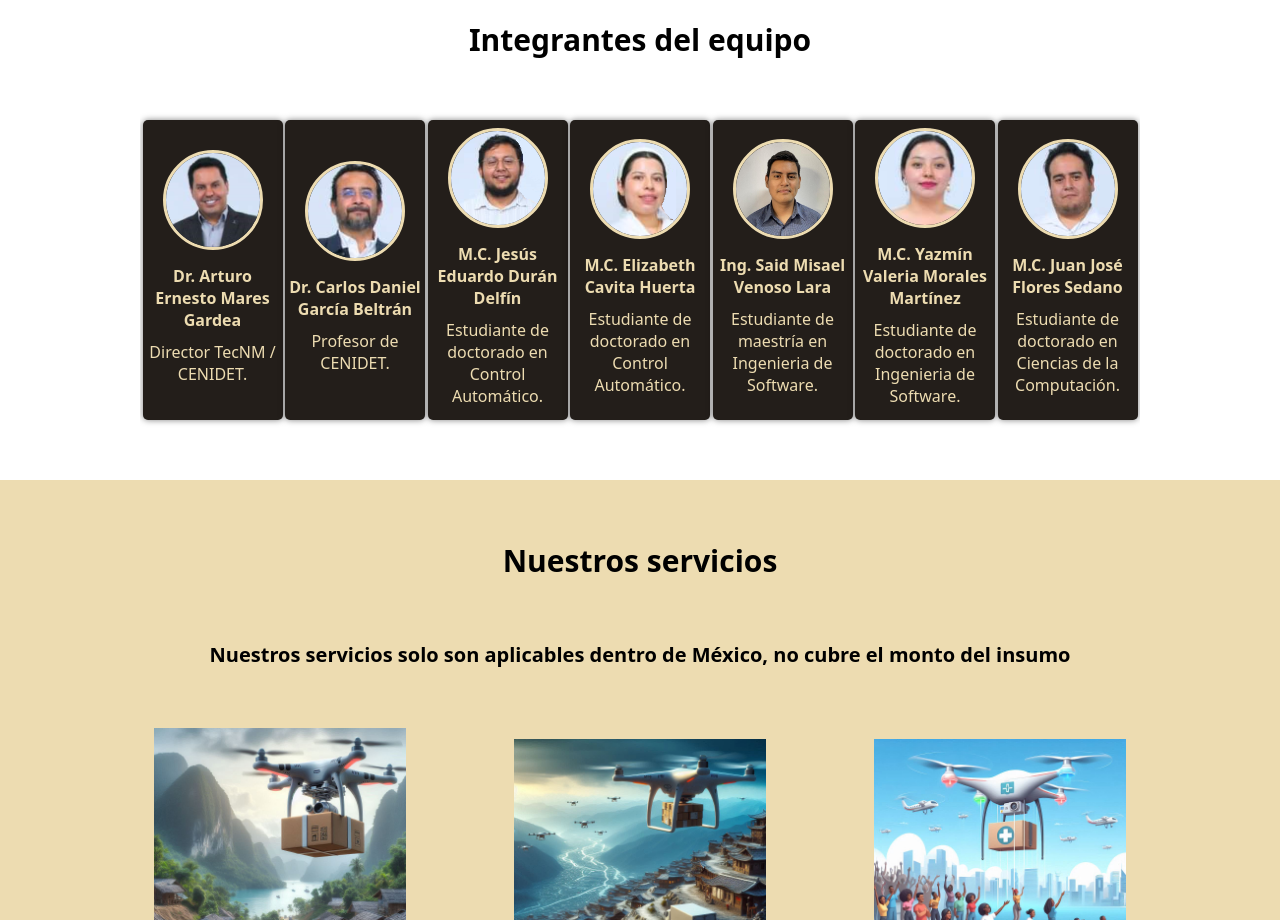
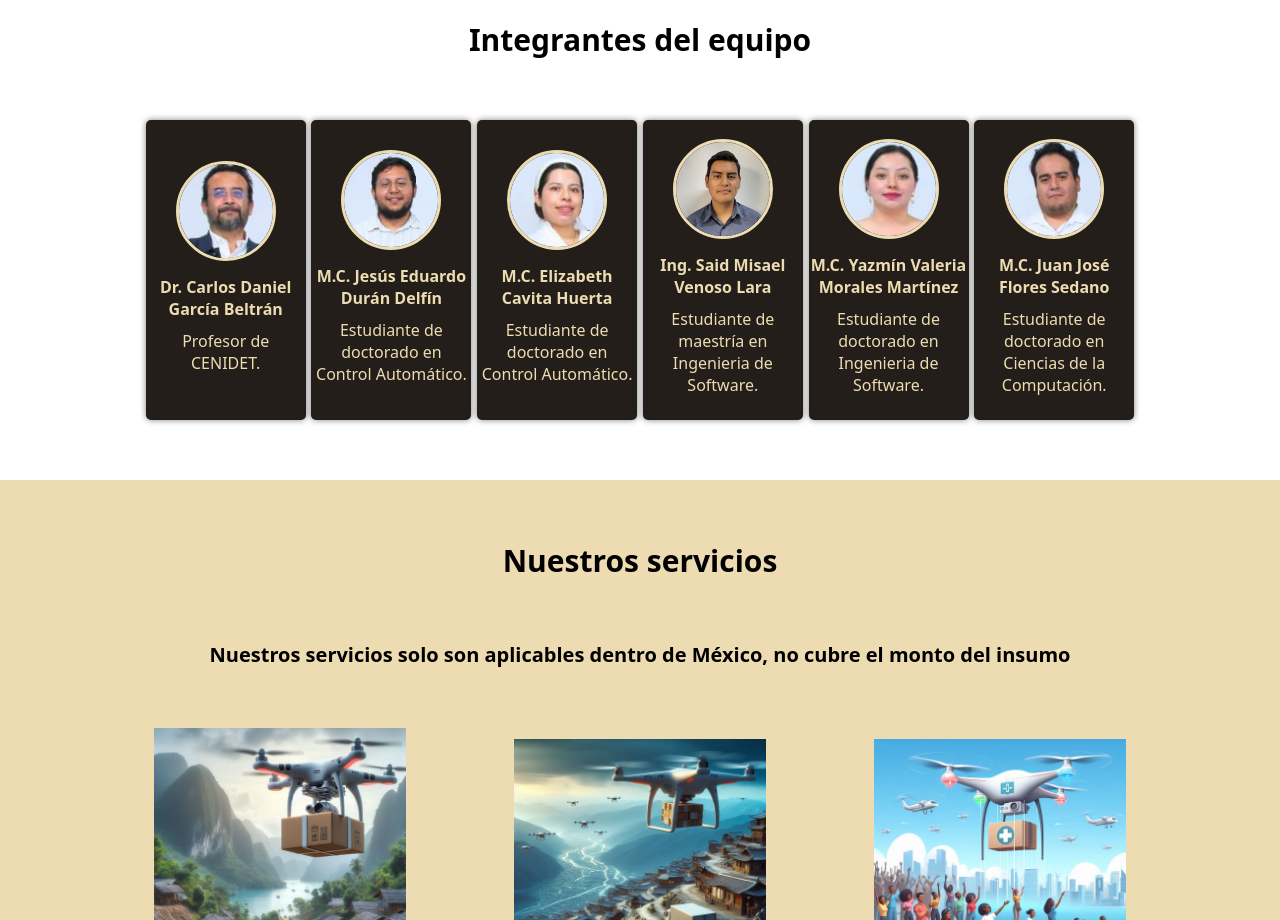
Before and after one commit to Yazmin063/PaginaWeb_monarca, a plain HTML site: page index.html in a window 1280 px wide. Shown: the part 2260-3180 px from the top of the page. Drawn offline with Linux system fonts and the light colour scheme.

Commit message:
EDIT: Se elimna al director de cenidet

```diff
--- a/css/style.css
+++ b/css/style.css
@@ -220,7 +220,7 @@ main .sobre-nosotros{
     background: #231e1a;
     display: flex;
     flex-direction: column;
-    width: 14%;
+    width: 16%;
     height: 300px;
     text-align: center;
     align-items: center;
--- a/index.html
+++ b/index.html
@@ -114,13 +114,13 @@
     <section id="equipo" class="equipo contenedor">
       <h2 class="titulo">Integrantes del equipo</h2>
       <div class="cards">
-        <div class="card">
+        <!-- <div class="card">
           <img src="img/equipo/Arturo Ernesto Mares Gardea.png" alt="">
           <div class="text-card">
             <h4>Dr. Arturo Ernesto Mares Gardea</h4>
             <p>Director TecNM / CENIDET.</p>
           </div>
-        </div>
+        </div> -->
         <div class="card">
           <img src="img/equipo/Dr.Carlos Daniel García Beltrán.png" alt="">
           <div class="text-card">
```
